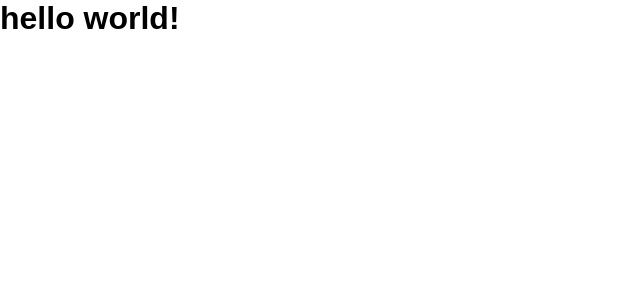
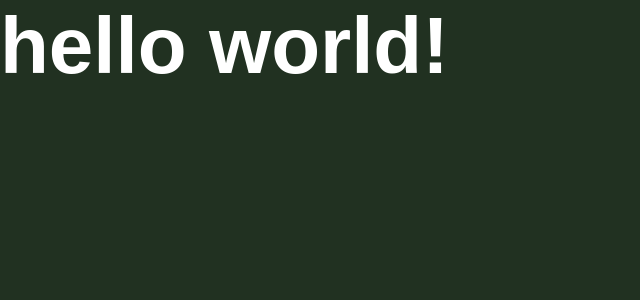
Before and after one commit to rafaelmgr12/ignite-reactjs, a React app in the folder 01-github-explorer/: page / in a window 1280 px wide. Shown: the top 300 px of the page, without its empty margins (0-640 px from the left). Built offline with nearby package versions, Linux system fonts and the light colour scheme.

Commit message:
add sass

```diff
--- a/01-github-explorer/package.json
+++ b/01-github-explorer/package.json
@@ -20,6 +20,8 @@
     "babel-loader": "^8.2.3",
     "cross-env": "^7.0.3",
     "css-loader": "^6.6.0",
+    "node-sass": "^7.0.1",
+    "sass-loader": "^12.4.0",
     "style-loader": "^3.3.1",
     "webpack": "^5.68.0",
     "webpack-cli": "^4.9.2",
--- a/01-github-explorer/src/App.jsx
+++ b/01-github-explorer/src/App.jsx
@@ -1,4 +1,4 @@
-import './styles/global.css';
+import './styles/global.scss';
 
 export function App() {
   return <h1>hello world!</h1>;
--- a/01-github-explorer/src/styles/global.css
+++ b/01-github-explorer/src/styles/global.scss
@@ -1,4 +1,4 @@
-*{
+* {
     margin: 0;
     padding: 0;
     boxing-sizing: border-box;
@@ -8,4 +8,10 @@
 
 body {
     font-family: Arial, Helvetica, sans-serif;
+    background: #213121;
+    color: #fff;
+
+    h1{
+        font-size: 80px;
+    }
 }
--- a/01-github-explorer/webpack.config.js
+++ b/01-github-explorer/webpack.config.js
@@ -29,9 +29,9 @@
         use: "babel-loader",
       },
       {
-        test: /\.css$/,
+        test: /\.scss$/,
         exclude: /node_modules/,
-        use: ['style-loader', 'css-loader'],
+        use: ['style-loader', 'css-loader','sass-loader'],
       },
     ],
   },
```
Also changed, not shown: 1 other file (tests, documents, lock files or other folders).
